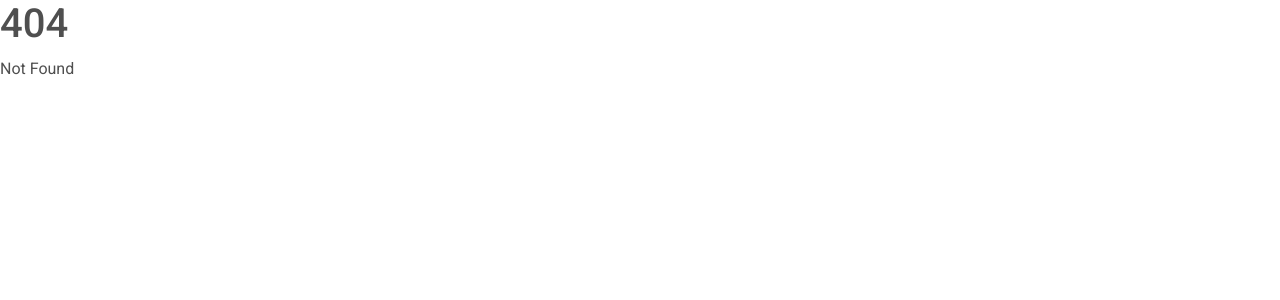
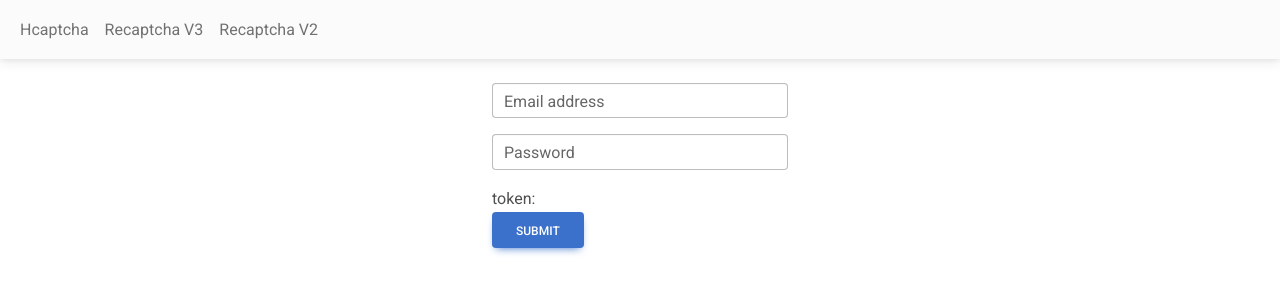
Before and after one commit to ankitaabad/hcaptcha, a SvelteKit app: page /recaptchav2 in a window 1280 px wide. Before the commit this address had no page. Shown: the top 300 px of the page. Built offline with nearby package versions, Linux system fonts and the light colour scheme.

Commit message:
add recaptchav2

```diff
--- a/src/routes/+layout.svelte
+++ b/src/routes/+layout.svelte
@@ -22,4 +22,48 @@
 		rel="stylesheet"
 	/>
 </svelte:head>
+<!-- Navbar -->
+<nav class="navbar navbar-expand-lg navbar-light bg-light">
+  <!-- Container wrapper -->
+  <div class="container-fluid">
+    <!-- Toggle button -->
+    <button
+      class="navbar-toggler"
+      type="button"
+      data-mdb-toggle="collapse"
+      data-mdb-target="#navbarSupportedContent"
+      aria-controls="navbarSupportedContent"
+      aria-expanded="false"
+      aria-label="Toggle navigation"
+    >
+      <i class="fas fa-bars"></i>
+    </button>
+
+    <!-- Collapsible wrapper -->
+    <div class="collapse navbar-collapse" id="navbarSupportedContent">
+      <!-- Navbar brand -->
+
+      <!-- Left links -->
+      <ul class="navbar-nav me-auto mb-2 mb-lg-0">
+        <li class="nav-item">
+          <a class="nav-link" href="/">Hcaptcha</a>
+        </li>
+        <li class="nav-item">
+          <a class="nav-link" href="recaptchav3">Recaptcha V3</a>
+        </li>
+        <li class="nav-item">
+          <a class="nav-link" href="recaptchav2">Recaptcha V2</a>
+        </li>
+      </ul>
+      <!-- Left links -->
+    </div>
+    <!-- Collapsible wrapper -->
+
+    <!-- Right elements -->
+
+    <!-- Right elements -->
+  </div>
+  <!-- Container wrapper -->
+</nav>
+<!-- Navbar -->
 <slot />
--- /dev/null
+++ b/src/routes/recaptchav2/+page.svelte
@@ -0,0 +1,51 @@
+<script>
+	import { browser } from "$app/environment";
+
+  let token = ""
+  let copied = true
+  let form;
+  let verify_result
+  function onSubmit(input) {
+    console.log("get_token called", input)
+    token= input
+    navigator.clipboard.writeText(token).then(() => {
+      copied = false
+    })
+  }
+  if (browser) {
+    window.onSubmit = onSubmit;
+  }
+
+
+</script>
+
+
+<div class="container-md w-25 mt-4">
+	<form bind:this={form}>
+		<div class="form-outline mb-3">
+      <input
+      type="email"
+      class="form-control"
+      id="exampleInputEmail1"
+      aria-describedby="emailHelp"
+			/>
+			<label for="exampleInputEmail1" class="form-label">Email address</label>
+		</div>
+		<div class="form-outline mb-3">
+      <input type="password" class="form-control" id="exampleInputPassword1" />
+			<label for="exampleInputPassword1" class="form-label">Password</label>
+		</div>
+
+
+		<div>token: {token}</div>
+    <div class:visually-hidden={copied}> copied</div>
+    <!-- <div>verify_result: {verify_result}</div> -->
+    <button class="g-recaptcha btn btn-primary"
+    data-sitekey="6LcCHI0iAAAAAH_-L_BW49nb1CuPiuLAzg8UIGbo"
+    data-callback='onSubmit'
+    data-action='submit'>Submit</button>
+
+	</form>
+
+
+</div>
```
